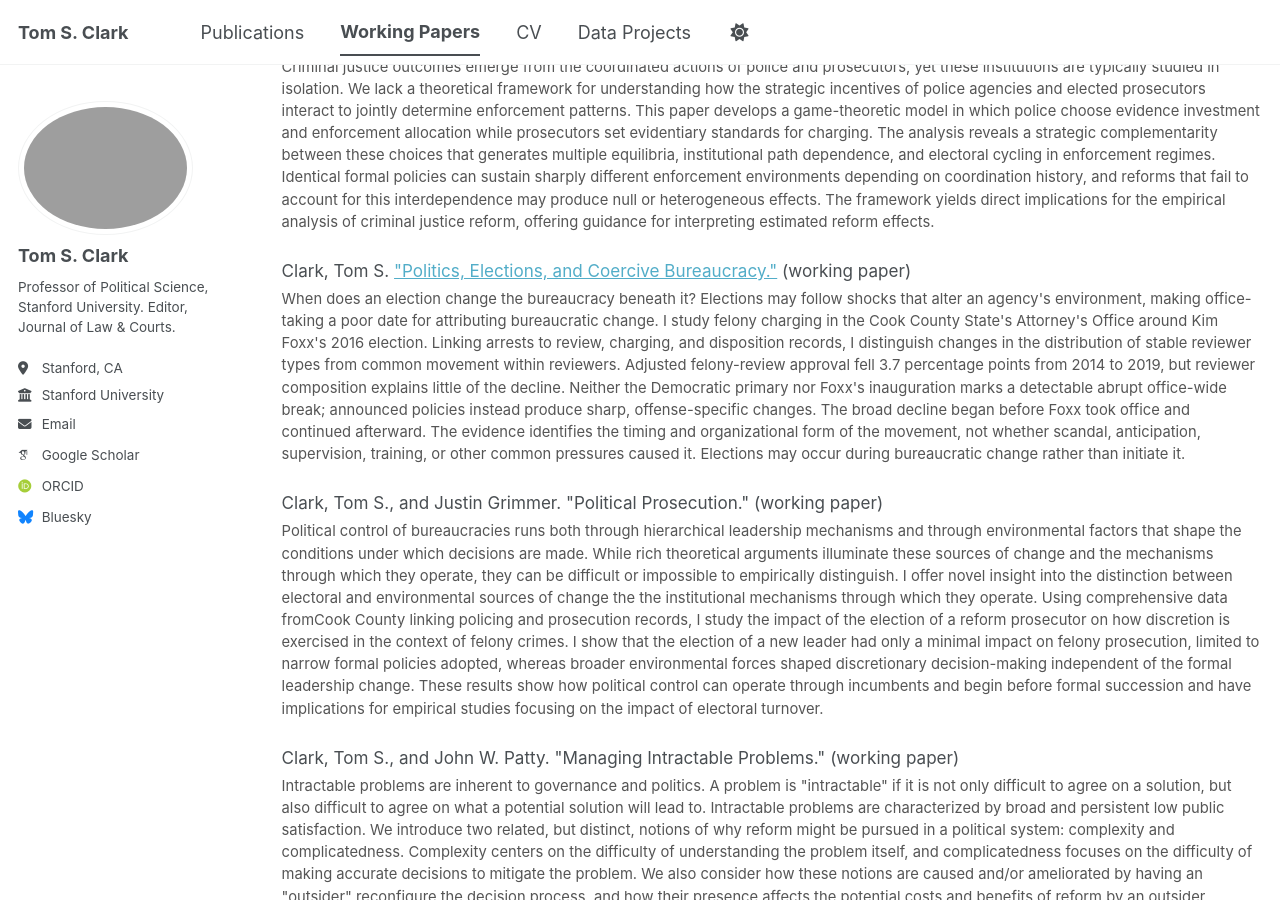
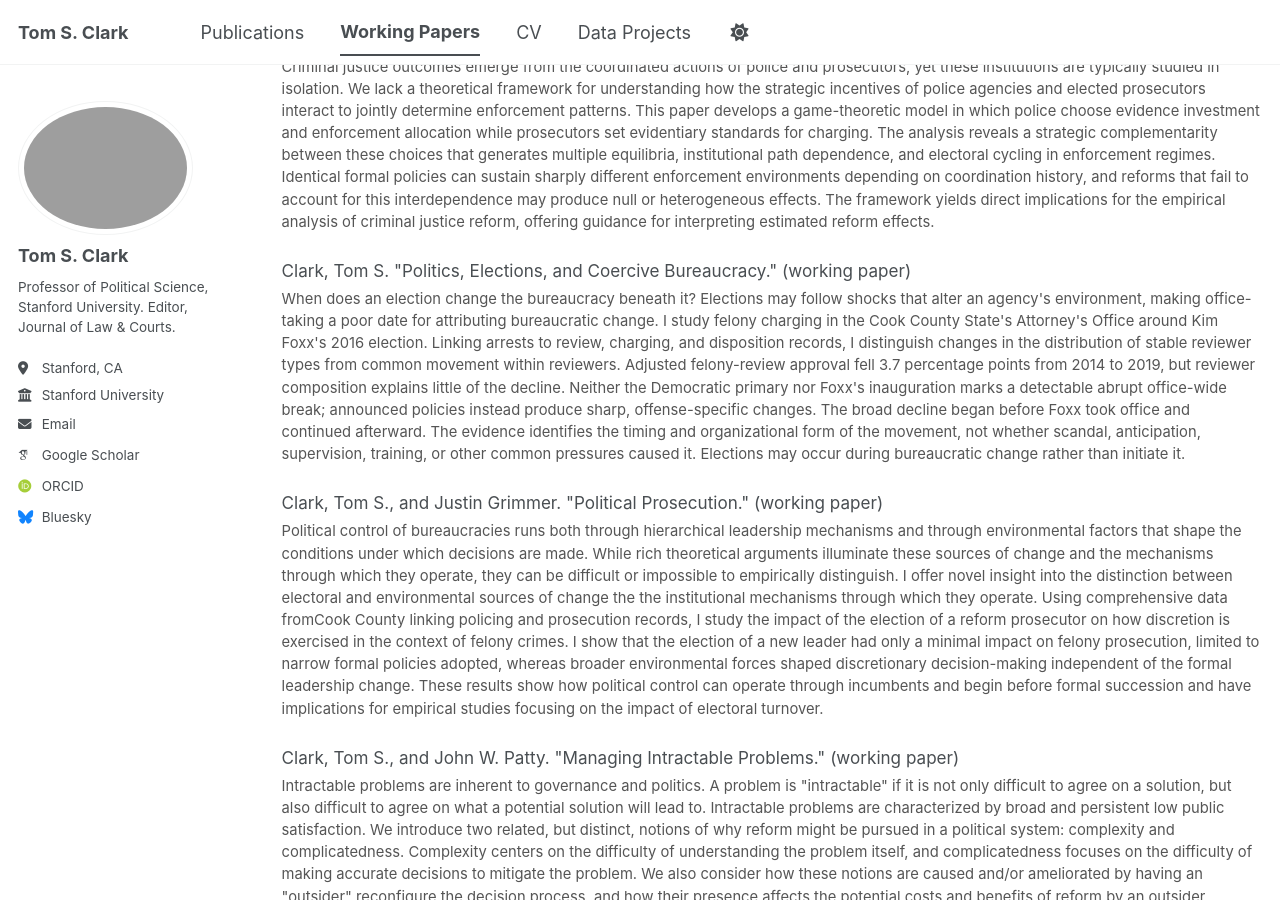
Before and after one commit to tomclarkphd/website, a Jekyll site: the page built from _pages/working-papers.html, in a window 1280 px wide and 900 px high, scrolled down 697 px. Built offline with Jekyll 4.4.1, drawn with Linux system fonts in a browser that asks for light colours; some web fonts are replaced; a script bundle is joined from its source files by our own code; library files that are not in the unit come from our copies; comment, search, counter and statistics services are not loaded.

Commit message:
Update working-papers.html

```diff
--- a/_pages/working-papers.html
+++ b/_pages/working-papers.html
@@ -30,7 +30,7 @@ author_profile: true
   </li>
 
   <li>
-    <p class="pub-citation">Clark, Tom S. <a href="/files/reformElections.pdf">"Politics, Elections, and Coercive Bureaucracy."</a> (working paper)</p>
+    <p class="pub-citation">Clark, Tom S. "Politics, Elections, and Coercive Bureaucracy." (working paper)</p>
     <p class="pub-abstract">When does an election change the bureaucracy beneath it? Elections may follow shocks that alter an agency's environment, making office-taking a poor date for attributing bureaucratic change. I study felony charging in the Cook County State's Attorney's Office around Kim Foxx's 2016 election. Linking arrests to review, charging, and disposition records, I distinguish changes in the distribution of stable reviewer types from common movement within reviewers. Adjusted felony-review approval fell 3.7 percentage points from 2014 to 2019, but reviewer composition explains little of the decline. Neither the Democratic primary nor Foxx's inauguration marks a detectable abrupt office-wide break; announced policies instead produce sharp, offense-specific changes. The broad decline began before Foxx took office and continued afterward. The evidence identifies the timing and organizational form of the movement, not whether scandal, anticipation, supervision, training, or other common pressures caused it. Elections may occur during bureaucratic change rather than initiate it.</p>
   </li>
 
```
